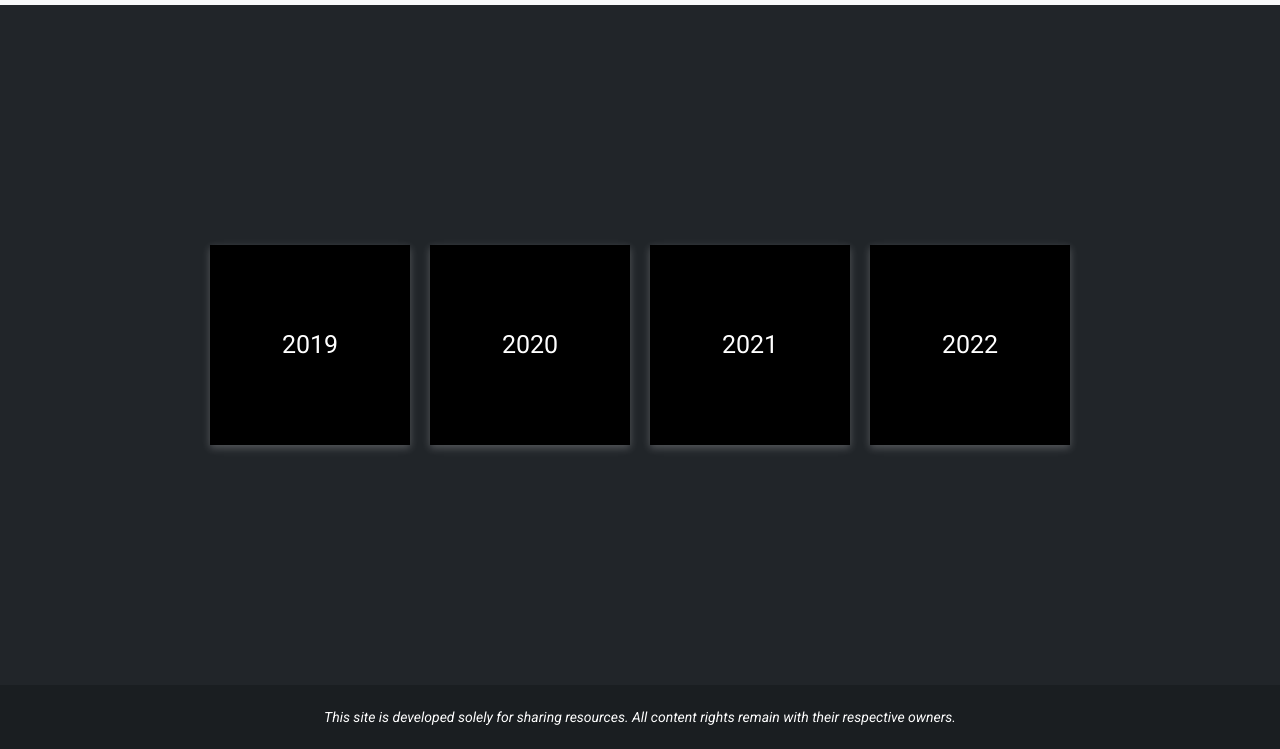
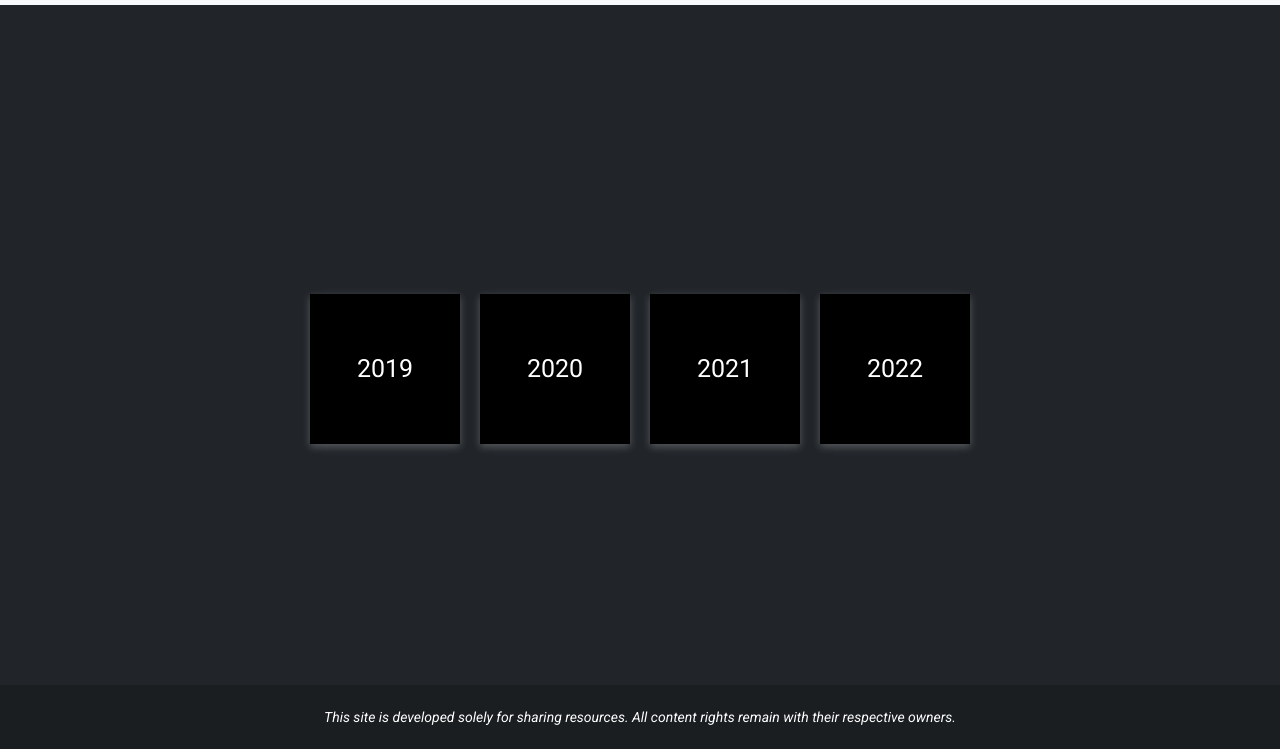
Before and after one commit to dimuthadithya/sliateResources, a website: page pastpapers.html in a window 1280 px wide. Shown: the part 51-800 px from the top of the page. Drawn offline with nearby package versions, Linux system fonts and the light colour scheme.

Commit message:
fix box sizes

```diff
--- a/assets/scss/pastpapers.scss
+++ b/assets/scss/pastpapers.scss
@@ -14,8 +14,8 @@ body {
   gap: 20px;
 
   .box {
-    width: 200px;
-    height: 200px;
+    width: 150px;
+    height: 150px;
     display: flex;
     justify-content: center;
     align-items: center;
--- a/pastpapers.html
+++ b/pastpapers.html
@@ -66,7 +66,7 @@
         </div>
       </div>
     </nav>
-    <div class="container-fluid content">
+    <div class="container-fluid content mt-5">
       <div class="box">
         <a href="">2019</a>
       </div>
```
Also changed, not shown: assets/css/pastpapers.css, assets/css/pastpapers.min.css.
